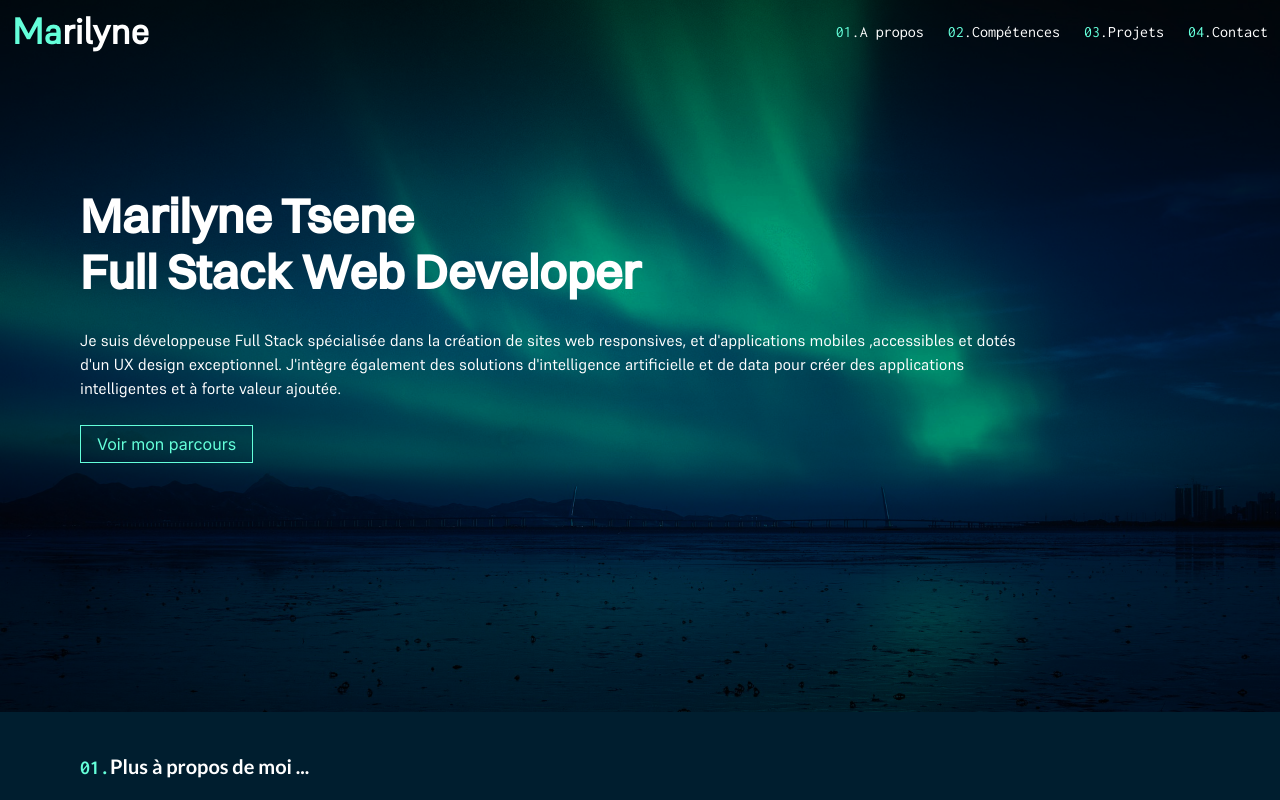
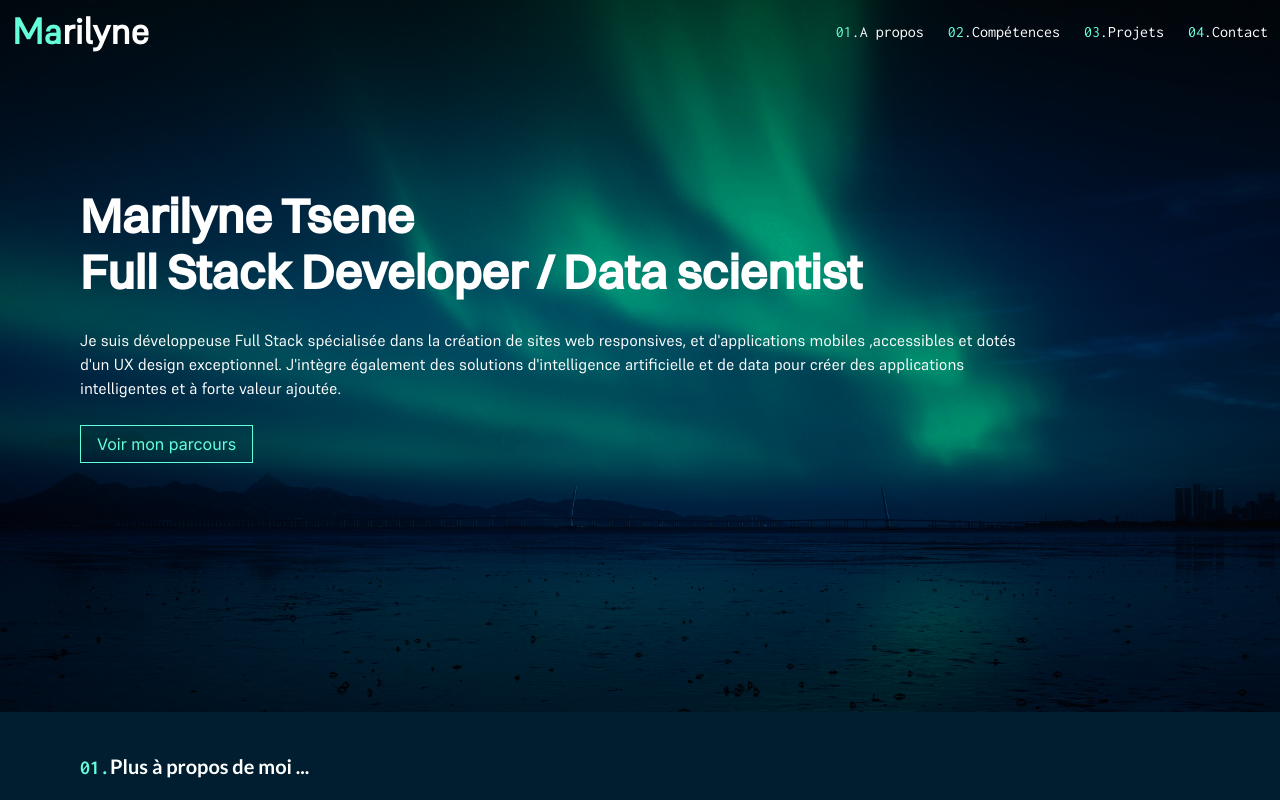
Before and after one commit to FujiminoDeliaMary/Portfolio-v2, a Next.js app: page / in a window 1280 px wide. Shown: the top 800 px of the page. Built offline with nearby package versions, Linux system fonts and the light colour scheme.

Commit message:
changement header

```diff
--- a/src/components/Header.jsx
+++ b/src/components/Header.jsx
@@ -92,7 +92,7 @@ const Header = () => {
         </nav>
         <div className='mt-32 ml-5 md:ml-20 w-3/4'>
           <h1 className={`${generalSans.className} font-bold flex flex-col gap-2 text-5xl mb-8`}>
-            Marilyne Tsene<br /><span className=''>Full Stack Web Developer</span>
+            Marilyne Tsene<br /><span className=''>Full Stack Developer / Data scientist</span>
           </h1>
           <h2 className={`${supreme.className} mb-8`}>
             Je suis développeuse Full Stack spécialisée dans la création de sites web responsives, et d&apos;applications mobiles ,accessibles et dotés d&apos;un UX design exceptionnel. J&apos;intègre également des solutions d&apos;intelligence artificielle et de data pour créer des applications intelligentes et à forte valeur ajoutée.
```
